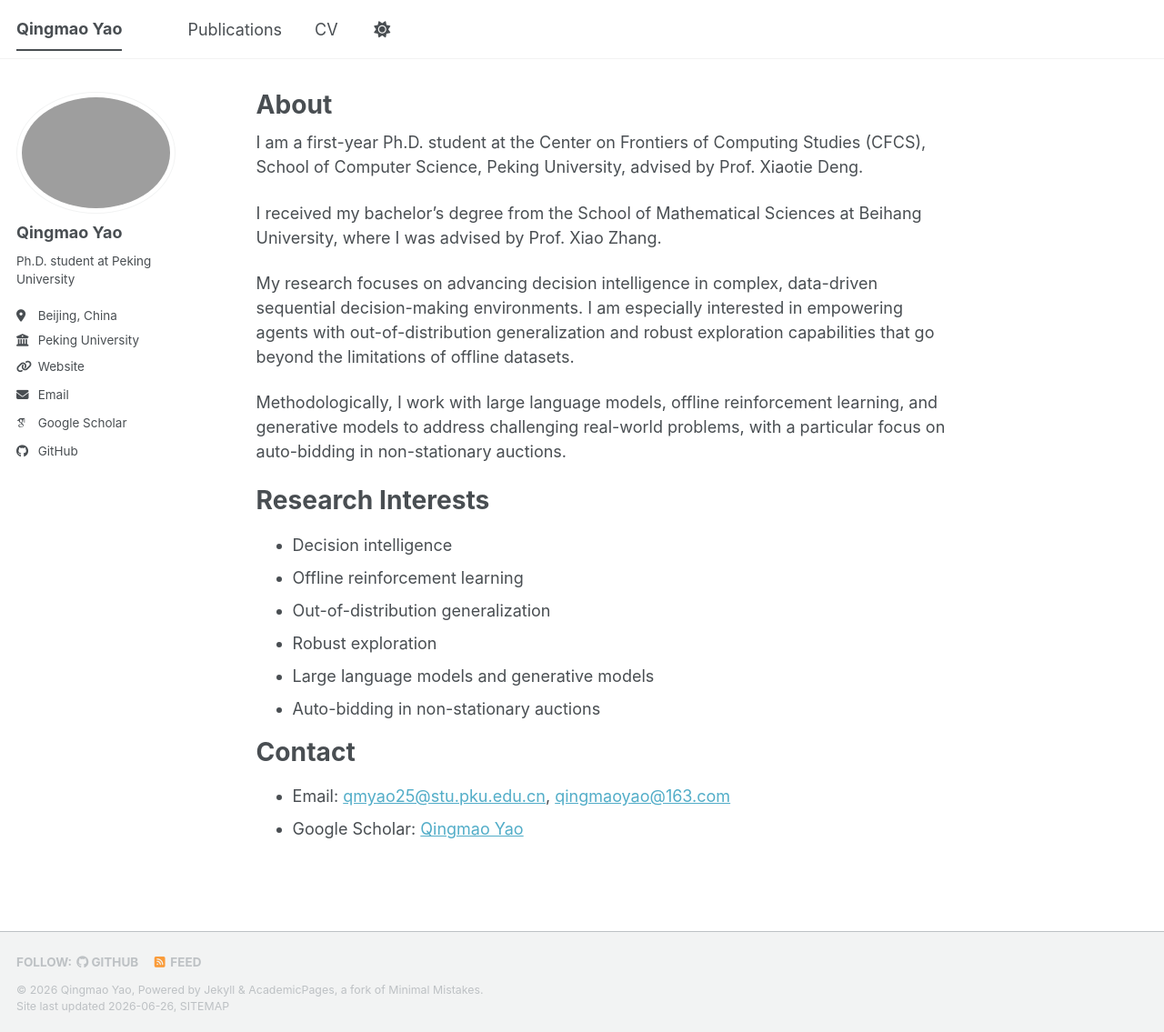
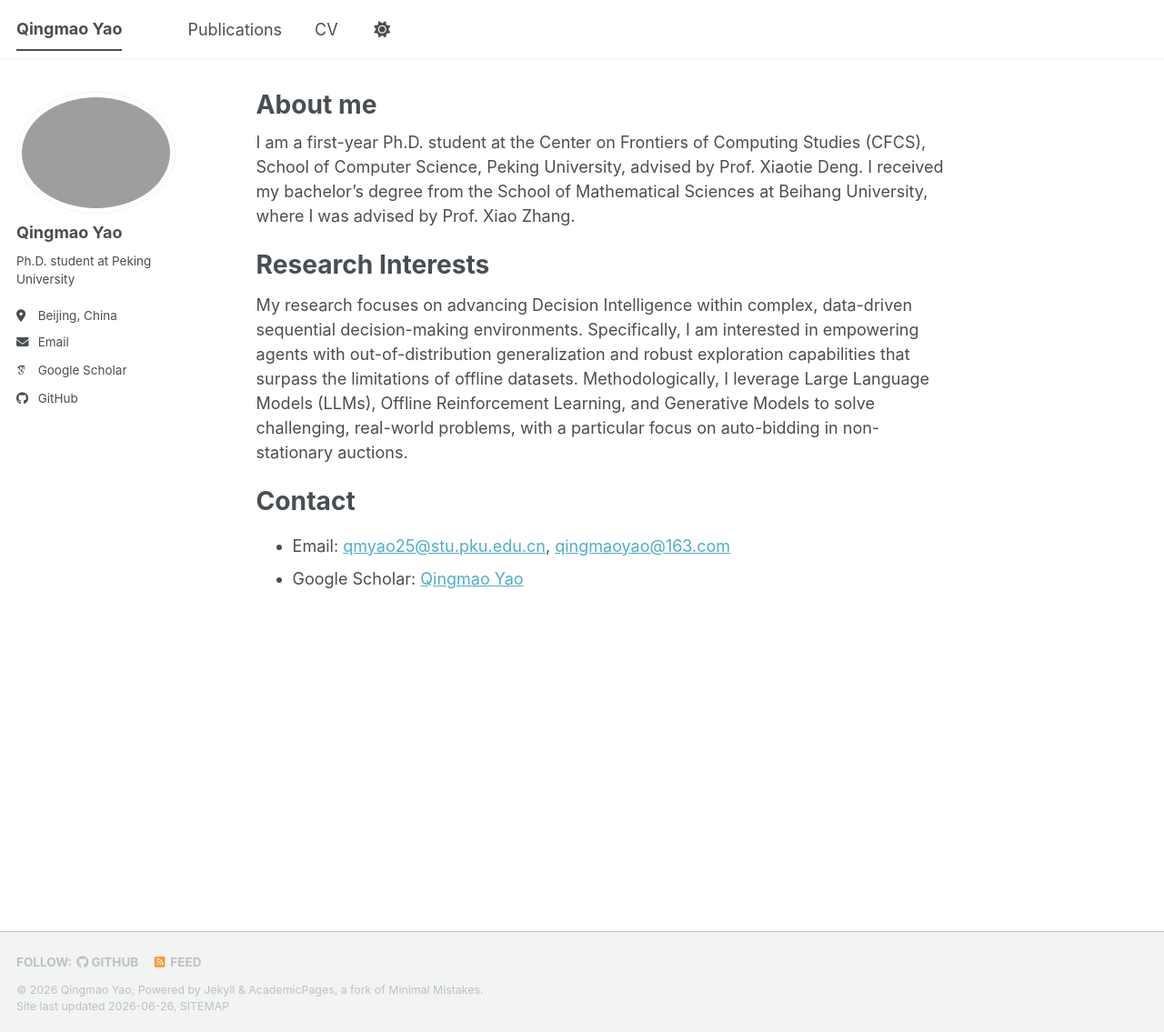
Before and after one commit to yqpqry/yqpqry.github.io, a Jekyll site: the page built from _pages/about.md, in a window 1280 px wide and 1135 px high. Shown: the whole window at 91% size. Built offline with Jekyll 4.4.1, drawn with Linux system fonts in a browser that asks for light colours; some web fonts are replaced; a script bundle is joined from its source files by our own code; library files that are not in the unit come from our copies.

Commit message:
Update sidebar

```diff
--- a/_config.yml
+++ b/_config.yml
@@ -28,8 +28,8 @@ author:
   pronouns         : # example: "she/her"
   bio              : "Ph.D. student at Peking University"
   location         : "Beijing, China"
-  employer         : "Peking University"
-  uri              : "https://github.com/yqpqry"
+  employer         :
+  uri              :
   email            : "qmyao25@stu.pku.edu.cn"
 
   # Academic websites
--- a/_pages/about.md
+++ b/_pages/about.md
@@ -1,6 +1,6 @@
 ---
 permalink: /
-title: "About"
+title: "About me"
 author_profile: true
 redirect_from:
   - /about/
@@ -8,22 +8,14 @@ redirect_from:
 ---
 
 I am a first-year Ph.D. student at the Center on Frontiers of Computing Studies (CFCS), School of Computer Science, Peking University, advised by Prof. Xiaotie Deng.
-
 I received my bachelor's degree from the School of Mathematical Sciences at Beihang University, where I was advised by Prof. Xiao Zhang.
-
-My research focuses on advancing decision intelligence in complex, data-driven sequential decision-making environments. I am especially interested in empowering agents with out-of-distribution generalization and robust exploration capabilities that go beyond the limitations of offline datasets.
-
-Methodologically, I work with large language models, offline reinforcement learning, and generative models to address challenging real-world problems, with a particular focus on auto-bidding in non-stationary auctions.
 
 Research Interests
 ======
 
-* Decision intelligence
-* Offline reinforcement learning
-* Out-of-distribution generalization
-* Robust exploration
-* Large language models and generative models
-* Auto-bidding in non-stationary auctions
+My research focuses on advancing Decision Intelligence within complex, data-driven sequential decision-making environments.
+Specifically, I am interested in empowering agents with out-of-distribution generalization and robust exploration capabilities that surpass the limitations of offline datasets.
+Methodologically, I leverage Large Language Models (LLMs), Offline Reinforcement Learning, and Generative Models to solve challenging, real-world problems, with a particular focus on auto-bidding in non-stationary auctions.
 
 Contact
 ======
```
